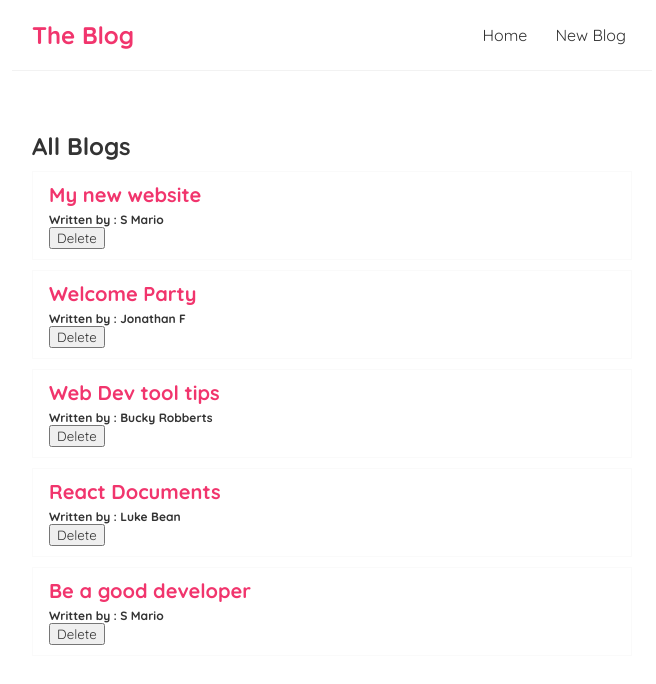
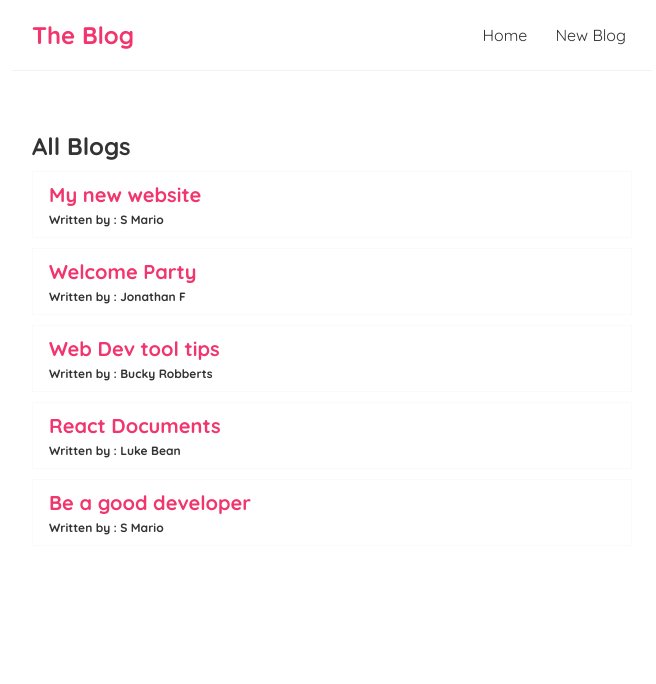
Before and after one commit to mhperera/PT_PinkBlog, a React (Create React App) app: page / in a window 1280 px wide. Shown: the top 684 px of the page, without its empty margins (308-964 px from the left). Built offline with nearby package versions, Linux system fonts and the light colour scheme; data requests are answered from the project's data file.

Commit message:
Remove Delete button props

```diff
--- a/src/Bloglist.js
+++ b/src/Bloglist.js
@@ -1,4 +1,4 @@
-const BlogList = ({ blogs, title, handleDelete }) => {
+const BlogList = ({ blogs, title }) => {
 
     return (
 
@@ -14,8 +14,6 @@
 
                     <p>Written by : { blog.author }</p>
 
-                    <button onClick={() => handleDelete(blog.id) }>Delete</button>
-
                 </div>
 
             )) }
```
